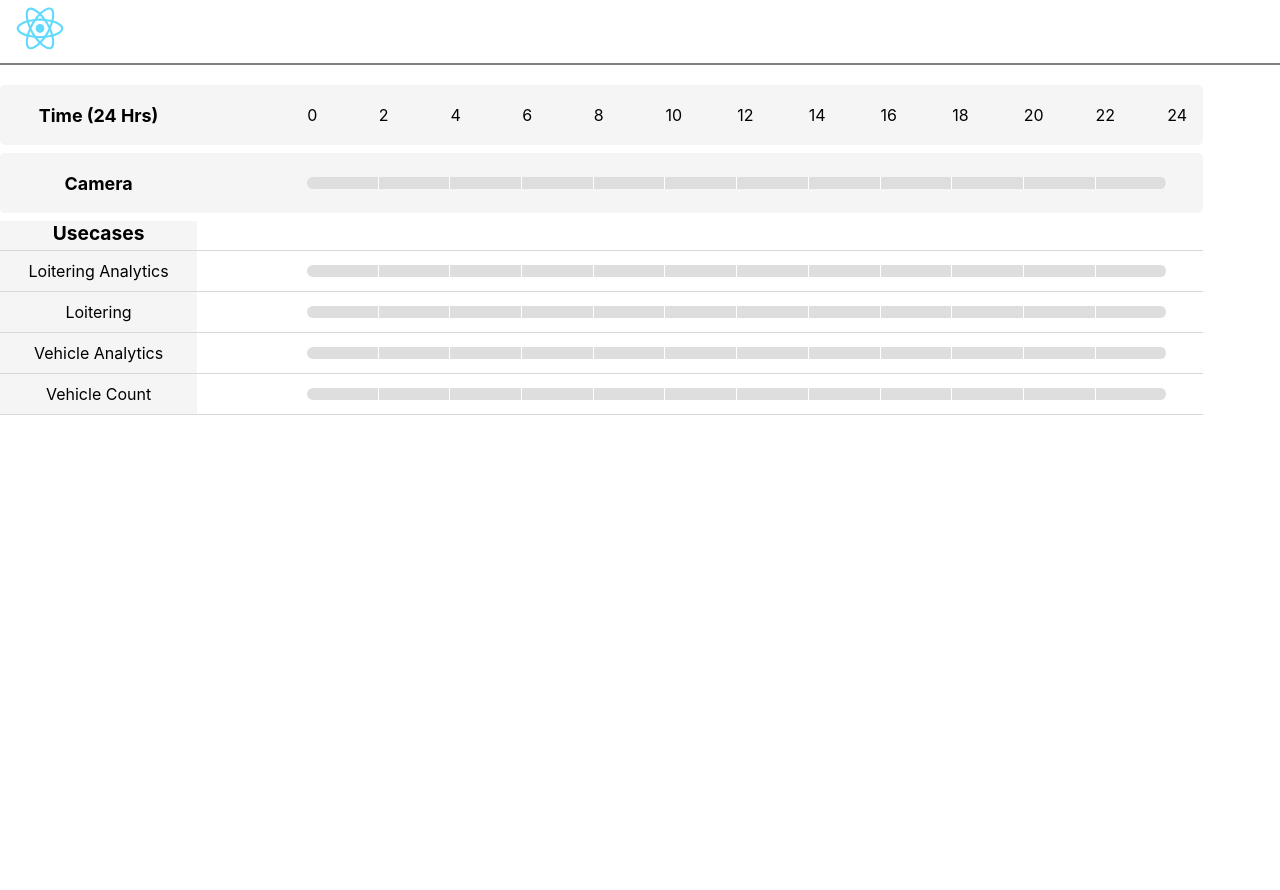
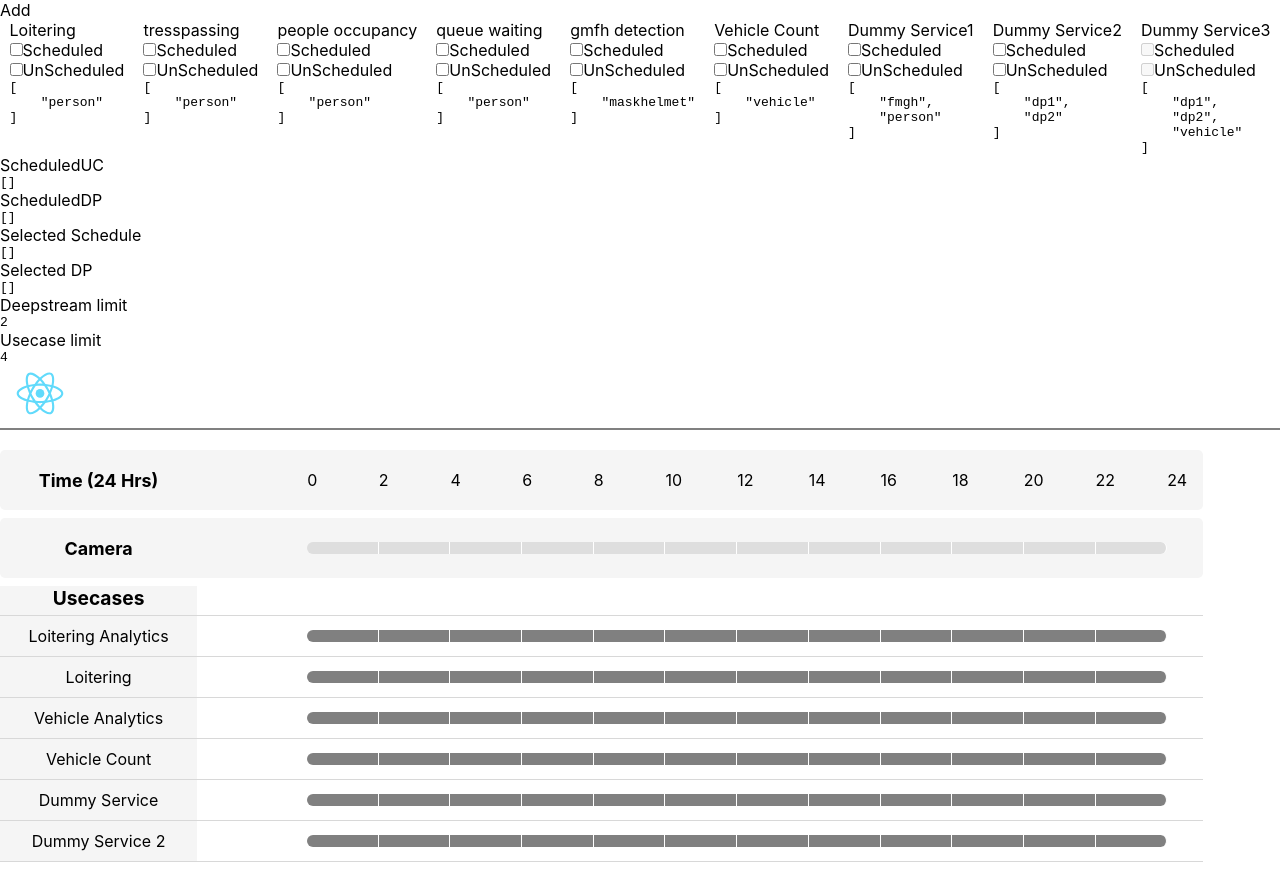
Before and after one commit to sbaz44/rdx_usecases, a React (Create React App) app: page / in a window 1280 px wide. Shown: the top 890 px of the page. Before the commit the page ends 865 px from the top, so only its background shows below. Built offline with nearby package versions, Linux system fonts and the light colour scheme; the HTML template or start-up script is replaced by a standard one.

Commit message:
bug fixes

```diff
--- a/src/AddCamera.js
+++ b/src/AddCamera.js
@@ -32,7 +32,7 @@ export default class AddCamera extends Component {
         Usecases: [],
         AI: [],
         isDisabled: true,
-        disabledSlot: [],
+        disabledService: [],
         Dependent: [],
       },
       {
@@ -40,7 +40,7 @@ export default class AddCamera extends Component {
         Usecases: [],
         AI: [],
         isDisabled: true,
-        disabledSlot: [],
+        disabledService: [],
         Dependent: [],
       },
       {
@@ -48,7 +48,7 @@ export default class AddCamera extends Component {
         Usecases: [],
         AI: [],
         isDisabled: true,
-        disabledSlot: [],
+        disabledService: [],
         Dependent: [],
       },
       {
@@ -56,7 +56,7 @@ export default class AddCamera extends Component {
         Usecases: [],
         AI: [],
         isDisabled: true,
-        disabledSlot: [],
+        disabledService: [],
         Dependent: [],
       },
       {
@@ -64,7 +64,7 @@ export default class AddCamera extends Component {
         Usecases: [],
         AI: [],
         isDisabled: true,
-        disabledSlot: [],
+        disabledService: [],
         Dependent: [],
       },
       {
@@ -72,7 +72,7 @@ export default class AddCamera extends Component {
         Usecases: [],
         AI: [],
         isDisabled: true,
-        disabledSlot: [],
+        disabledService: [],
         Dependent: [],
       },
       {
@@ -80,7 +80,7 @@ export default class AddCamera extends Component {
         Usecases: [],
         AI: [],
         isDisabled: true,
-        disabledSlot: [],
+        disabledService: [],
         Dependent: [],
       },
       {
@@ -88,7 +88,7 @@ export default class AddCamera extends Component {
         Usecases: [],
         AI: [],
         isDisabled: true,
-        disabledSlot: [],
+        disabledService: [],
         Dependent: [],
       },
       {
@@ -96,7 +96,7 @@ export default class AddCamera extends Component {
         Usecases: [],
         AI: [],
         isDisabled: true,
-        disabledSlot: [],
+        disabledService: [],
         Dependent: [],
       },
       {
@@ -104,7 +104,7 @@ export default class AddCamera extends Component {
         Usecases: [],
         AI: [],
         isDisabled: true,
-        disabledSlot: [],
+        disabledService: [],
         Dependent: [],
       },
       {
@@ -112,7 +112,7 @@ export default class AddCamera extends Component {
         Usecases: [],
         AI: [],
         isDisabled: true,
-        disabledSlot: [],
+        disabledService: [],
         Dependent: [],
       },
       {
@@ -120,7 +120,7 @@ export default class AddCamera extends Component {
         Usecases: [],
         AI: [],
         isDisabled: true,
-        disabledSlot: [],
+        disabledService: [],
         Dependent: [],
       },
     ],
@@ -182,7 +182,8 @@ export default class AddCamera extends Component {
     }
     this.setState({ data: _data });
   };
-  handleCase = (item, service_item) => {
+  handleDSRemoval = (item, service_item) => {
+    console.log(this.state);
     // console.log(item, service_item);
     // let _data = [...this.state.data];
     // this.parentLoop(_data, (ele) => {
@@ -201,6 +202,7 @@ export default class AddCamera extends Component {
     let _activeUsecases = [...this.state.activeUsecases];
     let _activeDS = [...this.state.activeDS];
     let _data = [...this.state.data];
+    let _Service = [...this.state.Service];
 
     if (usecaseLimit === this.state.activeUsecases.length) {
       console.log("Usecase limit reached");
@@ -229,6 +231,7 @@ export default class AddCamera extends Component {
           });
           let isUCPresent = 0;
           this.parentLoop(_data, (ele) => {
+            //removing UC
             if (ele.Usecases.includes(service_item.Service_id)) {
               isUCPresent += 1;
             }
@@ -237,6 +240,19 @@ export default class AddCamera extends Component {
               _activeUsecases.splice(index, 1);
               isUCPresent = 1;
             }
+            //removing DS
+            let arr = [];
+            // _activeDS = [...arr];
+
+            this.parentLoop(_activeUsecases, (ele) => {
+              this.parentLoop(_Service, (ele2) => {
+                if (ele2.Service_id === ele) {
+                  Array.prototype.push.apply(arr, ele2.Parent_container_id.AI);
+                  arr = [...new Set(arr)];
+                }
+              });
+            });
+            _activeDS = [...arr];
           });
         } else {
           // _activeDS.push(service_item.Service_id);
@@ -268,7 +284,21 @@ export default class AddCamera extends Component {
       () => console.log(this.state)
     );
   };
-  componentDidMount() {}
+  onLoad = () => {
+    let _data = [...this.state.data];
+    let _Service = [...this.state.Service];
+    this.parentLoop(_Service, (item) => {
+      if (item.Parent_container_id.AI.length > deepStreamLimit) {
+        this.parentLoop(_data, (ele) => {
+          ele.disabledService.push(item.Service_id);
+        });
+      }
+    });
+    this.setState({ data: _data }, () => console.log(this.state));
+  };
+  componentDidMount() {
+    this.onLoad();
+  }
   render() {
     return (
       <div className="addCamera">
@@ -333,29 +363,51 @@ export default class AddCamera extends Component {
                 <h4 className="name">{service_item.Service_name}</h4>
                 <div
                   className="dummy"
-                  // onMouseLeave={() => this.setState({ mouseState: false })}
+                  onMouseLeave={() => this.setState({ mouseState: false })}
                 >
                   {this.state.data.map((item, index) => (
                     <div
                       key={item.slot}
-                      className="child"
                       className={
                         item.Usecases.includes(service_item.Service_id)
                           ? "child active"
                           : "child"
                       }
+                      style={{
+                        backgroundColor: item.isDisabled
+                          ? "Gray"
+                          : item.disabledService.includes(
+                              service_item.Service_id
+                            )
+                          ? "gray"
+                          : "",
+                      }}
                       onMouseDown={() => {
-                        if (!item.isDisabled)
-                          this.usecaseMouseDown(item, index, service_item);
+                        if (!item.isDisabled) {
+                          if (
+                            !item.disabledService.includes(
+                              service_item.Service_id
+                            )
+                          ) {
+                            this.usecaseMouseDown(item, index, service_item);
+                          }
+                        }
                       }}
                       onMouseEnter={() => {
                         if (this.state.mouseState) {
-                          if (!item.isDisabled)
-                            this.usecaseMouseDown(item, index, service_item);
+                          if (!item.isDisabled) {
+                            if (
+                              !item.disabledService.includes(
+                                service_item.Service_id
+                              )
+                            ) {
+                              this.usecaseMouseDown(item, index, service_item);
+                            }
+                          }
                         }
                       }}
                       onMouseUp={() => this.setState({ mouseState: false })}
-                    ></div>
+                    />
                   ))}
                 </div>
               </div>
--- a/src/App.js
+++ b/src/App.js
@@ -24,7 +24,7 @@ function App() {
           Learn React
         </a>
       </header> */}
-      {/* <Add /> */}
+      <Add />
       {/* <Add2 /> */}
       {/* <Page1 /> */}
       <AddCamera />
--- a/src/services.json
+++ b/src/services.json
@@ -59,6 +59,36 @@
         "Firmware": [],
         "Database": []
       }
+    },
+    {
+      "Service_id": "DUMMYV1",
+      "Service_name": "Dummy Service",
+      "Description": "desc",
+      "Status": "Inactive",
+      "Category": "Usecase",
+      "Parent_container_id": {
+        "AI": ["person", "vehicle"],
+        "Usecase": [],
+        "Analytics": [],
+        "Base": [],
+        "Firmware": [],
+        "Database": []
+      }
+    },
+    {
+      "Service_id": "DUMMYV2",
+      "Service_name": "Dummy Service 2",
+      "Description": "desc",
+      "Status": "Inactive",
+      "Category": "Usecase",
+      "Parent_container_id": {
+        "AI": ["person", "vehicle", "dp1"],
+        "Usecase": [],
+        "Analytics": [],
+        "Base": [],
+        "Firmware": [],
+        "Database": []
+      }
     }
   ]
 }
```
